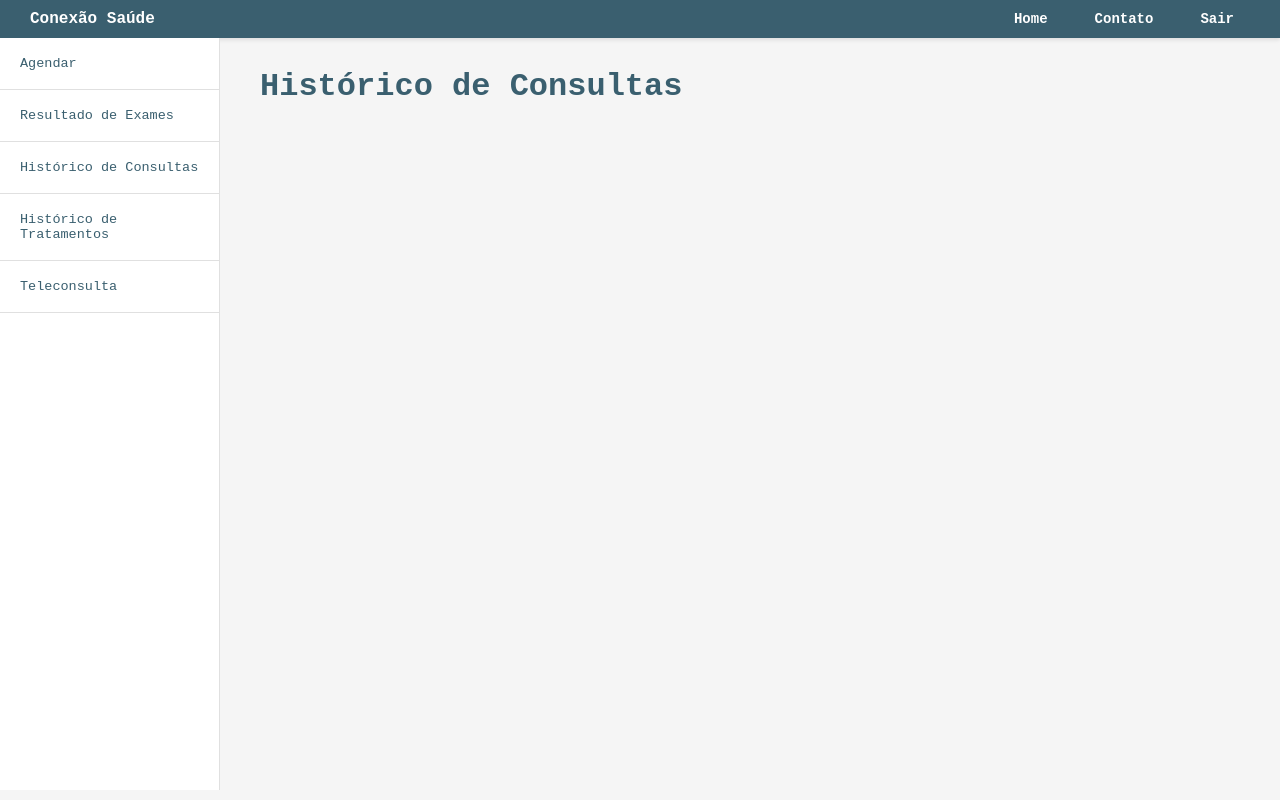
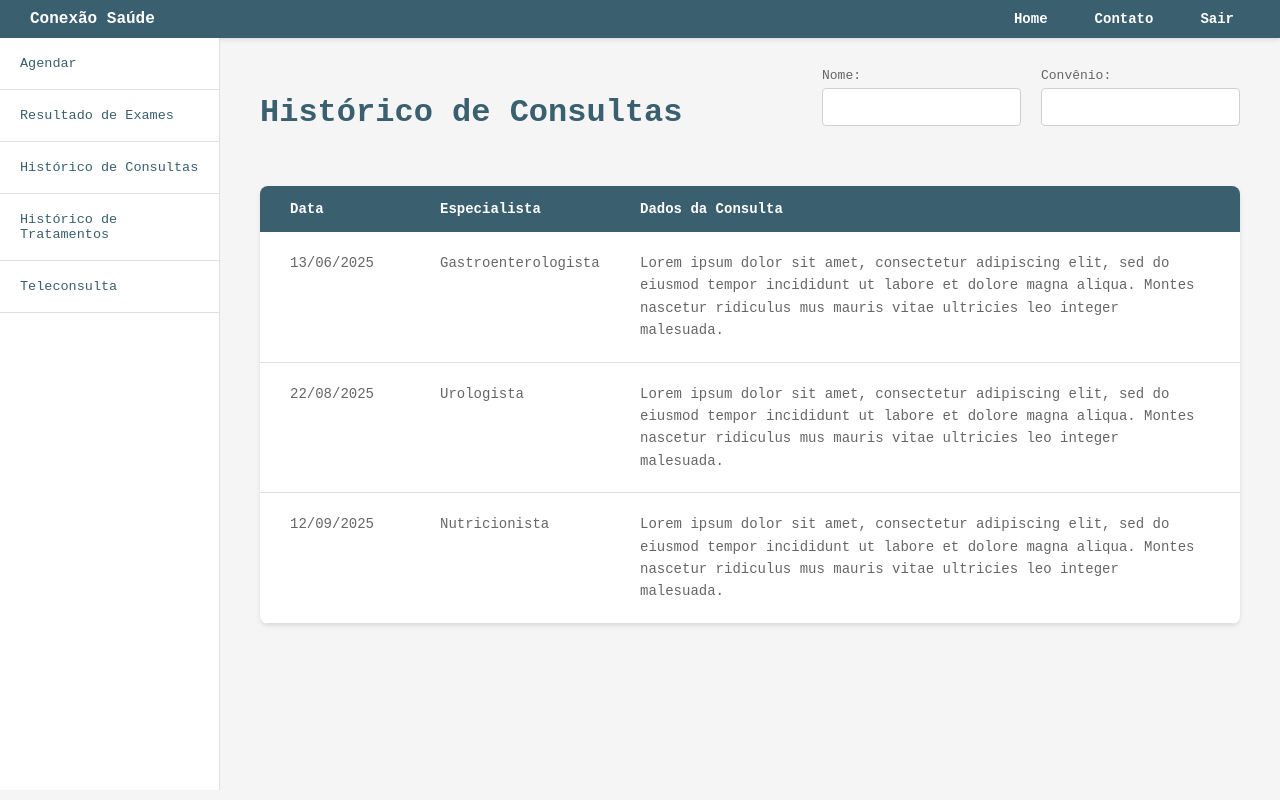
Before and after one commit to welysonfilipe/Conexao_Saude, a React (Vite) app in the folder ConexaSaude/: page /historico-consultas in a window 1280 px wide. Built offline with nearby package versions, Linux system fonts and the light colour scheme.

Commit message:
Criação do componente table, que será utilizado em mais de uma página.

```diff
--- /dev/null
+++ b/ConexaSaude/src/components/Table.css
@@ -0,0 +1,52 @@
+
+.table-component {
+  background-color: #fff;
+  border-radius: 8px;
+  overflow: hidden;
+  box-shadow: 0 2px 4px rgba(0, 0, 0, 0.1);
+  font-family: monospace;
+}
+
+.table-header {
+  display: grid;
+  background-color: #3A5F6F;
+  color: #fff;
+  font-weight: bold;
+  font-size: 14px;
+  padding: 15px 20px;
+}
+
+.header-cell {
+  padding: 0 10px;
+}
+
+.table-row {
+  display: grid;
+  padding: 20px;
+  border-bottom: 1px solid #e0e0e0;
+  align-items: start;
+}
+
+.tabela-row:last-child {
+  border-bottom: none;
+}
+
+.tabela-row:nth-child(even) {
+  background-color: #f9f9f9;
+}
+
+.data-cell {
+  font-size: 14px;
+  color: #666;
+  line-height: 1.6;
+  padding: 0 10px;
+}
+
+/* RESPONSIVIDADE */
+@media (max-width: 900px) {
+  .tabela-header,
+  .tabela-row {
+    grid-template-columns: 1fr !important;
+    gap: 10px;
+  }
+}
--- /dev/null
+++ b/ConexaSaude/src/components/Table.jsx
@@ -0,0 +1,29 @@
+import "./Table.css"
+
+const Table = ({headers, data, columns}) => {
+
+  return (
+    /*Criação do componente tabela*/
+    <div className="table-component">
+        <div className="table-header" style={{ gridTemplateColumns: columns }}>
+            {headers.map((header, index) => (
+                <div key={index} className="header-cell">
+                    {header}
+                </div>
+            ))}
+    </div>
+
+    {data.map((row, rowIndex) => (
+        <div key={row.id} className="table-row" style={{ gridTemplateColumns: columns }}>
+            {Object.values(row).slice(1).map((cell, cellIndex) => (
+            <div key={cellIndex} className="data-cell">
+              {cell}
+            </div>
+         ))}
+        </div>
+     ))}
+    </div>
+  )
+}
+
+export default Table
--- /dev/null
+++ b/ConexaSaude/src/data/consultasData.json
@@ -0,0 +1,22 @@
+{
+    "consultas" : [
+        {
+      "id": 1,
+      "data": "13/06/2025",
+      "especialista": "Gastroenterologista",
+      "descricao": "Lorem ipsum dolor sit amet, consectetur adipiscing elit, sed do eiusmod tempor incididunt ut labore et dolore magna aliqua. Montes nascetur ridiculus mus mauris vitae ultricies leo integer malesuada."
+    },
+    {
+      "id": 2,
+      "data": "22/08/2025",
+      "especialista": "Urologista",
+      "descricao": "Lorem ipsum dolor sit amet, consectetur adipiscing elit, sed do eiusmod tempor incididunt ut labore et dolore magna aliqua. Montes nascetur ridiculus mus mauris vitae ultricies leo integer malesuada."
+    },
+    {
+      "id": 3,
+      "data": "12/09/2025",
+      "especialista": "Nutricionista",
+      "descricao": "Lorem ipsum dolor sit amet, consectetur adipiscing elit, sed do eiusmod tempor incididunt ut labore et dolore magna aliqua. Montes nascetur ridiculus mus mauris vitae ultricies leo integer malesuada."
+    }
+  ]
+}
--- a/ConexaSaude/src/pages/HistoricoConsultas.jsx
+++ b/ConexaSaude/src/pages/HistoricoConsultas.jsx
@@ -1,8 +1,13 @@
 import NavBar from '../components/NavBar'
 import Sidebar from '../components/Sidebar'
+import Table from '../components/Table'
+import consultasData from "../data/consultasData.json"
 import "./HistoricoConsultas.css"
 
 const HistoricoConsultas = () => {
+
+  const consultas = consultasData.consultas;
+
   return (
     <div className="home-container">
       <NavBar />
@@ -17,7 +22,22 @@ const HistoricoConsultas = () => {
        <main className='main-content'>
         <div className='header-section'>
           <h1>Histórico de Consultas</h1>
+          <div className="info-section">
+            <div className="info-field">
+              <label>Nome:</label>
+              <input type="text" placeholder="" />
+            </div>
+            <div className="info-field">
+              <label>Convênio:</label>
+              <input type="text" placeholder="" />
+            </div>
+          </div>
         </div>
+
+        <Table
+        headers={["Data", "Especialista", "Dados da Consulta"]}
+        data={consultas}
+        columns="150px 200px 1fr"/>
        </main>
 
       </div>
--- a/ConexaSaude/src/pages/HistoricoTratamentos.css
+++ b/ConexaSaude/src/pages/HistoricoTratamentos.css
@@ -30,3 +30,30 @@
   flex: 0; /*Não aumenta*/
   white-space: nowrap; /*Evita que ocorra uma quebra de linha na h1*/
 }
+
+.info-section {
+  display: flex;
+  gap: 20px;
+  margin-bottom: 30px;
+}
+
+.info-field {
+  display: flex;
+  flex-direction: column;
+  flex: 1;
+  max-width: 300px;
+}
+
+.info-field label {
+  font-size: 13px;
+  color: #666;
+  margin-bottom: 5px;
+  font-weight: 500;
+}
+
+.info-field input {
+  padding: 10px;
+  border: 1px solid #d0d0d0;
+  border-radius: 4px;
+  font-size: 14px;
+}
```
Also changed, not shown: 1 other file (tests, documents, lock files or other folders).
